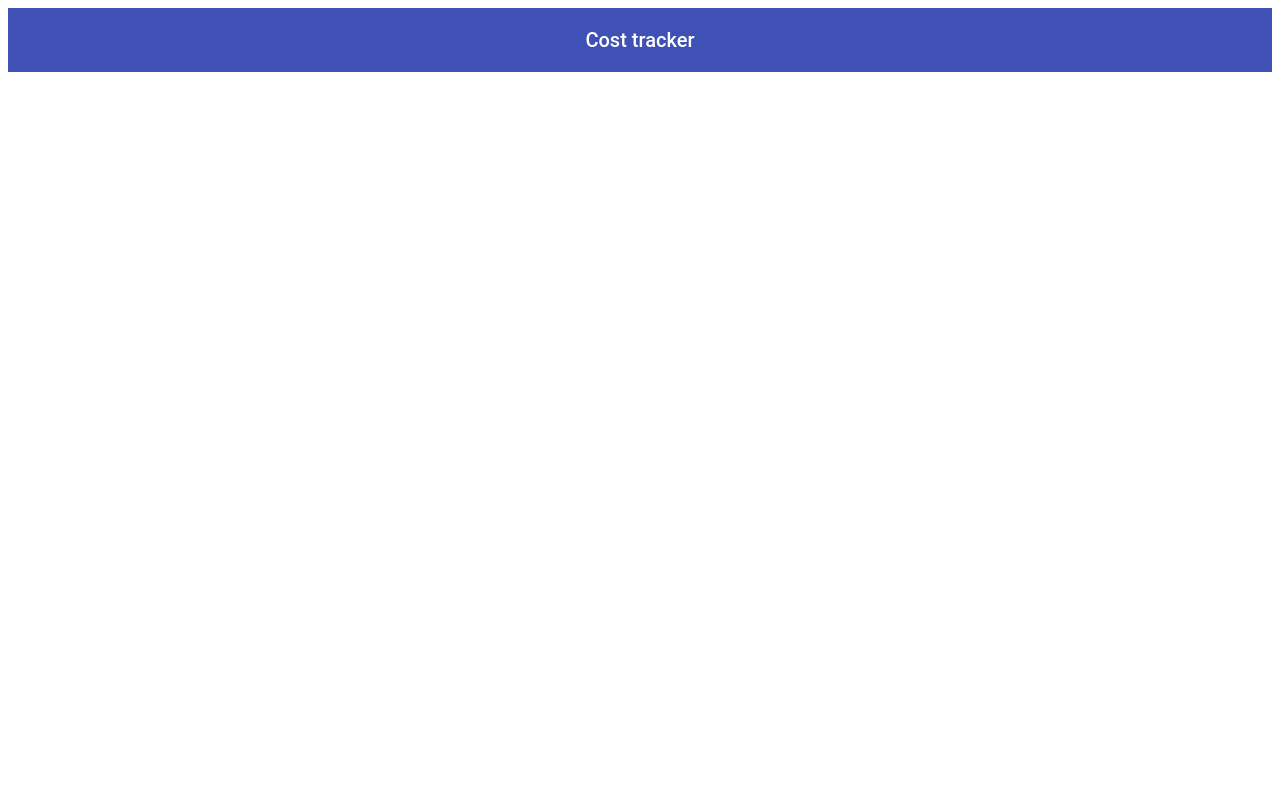
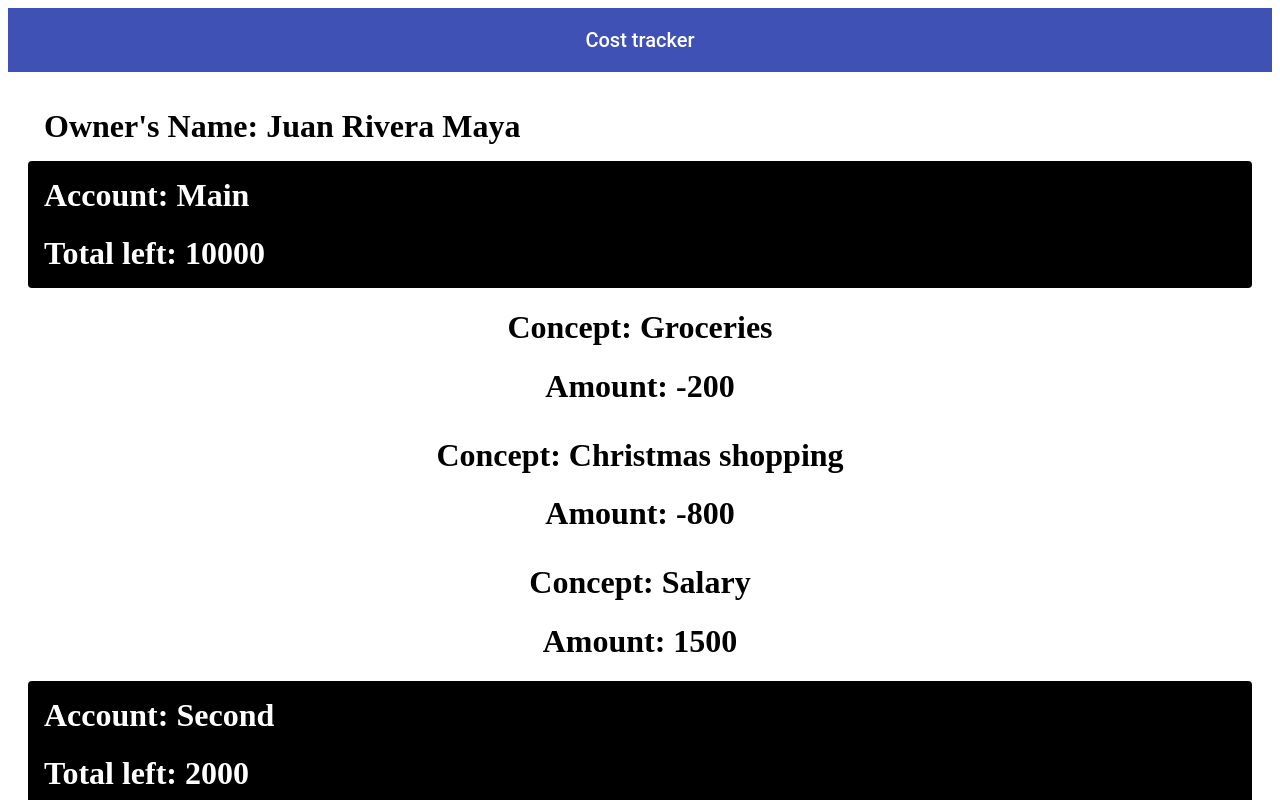
Before and after one commit to Jaumoso/cost-tracker, an Angular app in the folder FrontEnd/: page / in a window 1280 px wide. Shown: the top 800 px of the page. Built offline with nearby package versions, Linux system fonts and the light colour scheme.

Commit message:
user serv and bill component created

```diff
--- a/FrontEnd/src/app/app.component.html
+++ b/FrontEnd/src/app/app.component.html
@@ -1 +1,2 @@
 <mat-toolbar color="primary"> <span>Cost tracker</span> </mat-toolbar>
+<app-bills></app-bills>
--- a/FrontEnd/src/app/app.module.ts
+++ b/FrontEnd/src/app/app.module.ts
@@ -11,10 +11,12 @@
 import { AppComponent } from './app.component';
 
 import 'hammerjs';
+import { BillsComponent } from './bills/bills.component';
 
 @NgModule({
   declarations: [
-    AppComponent
+    AppComponent,
+    BillsComponent
   ],
   imports: [
     BrowserModule,
--- /dev/null
+++ b/FrontEnd/src/app/bills/bills.component.html
@@ -0,0 +1,30 @@
+<div  fxLayout = "column"
+      class="container"    >
+
+
+  <div >
+    <mat-list-item *ngFor="let user of users">
+      <mat-card class="name">
+        <h1>Owner's Name: {{user.name}} {{user.surname1}} {{user.surname2}}</h1>
+      </mat-card>
+      <div id="main">
+        <mat-list-item *ngFor="let account of user.accounts">
+          <mat-card class="account">
+            <h1>Account: {{account.name}} </h1>
+            <h1>Total left: {{account.totalMoney}} </h1>
+          </mat-card>
+          <div id="main">
+            <mat-list-item *ngFor="let operation of account.operations">
+              <mat-card class="operation">
+                <h1>Concept: {{operation.concept}}</h1>
+                <h1>Amount: {{operation.amount}}</h1>
+              </mat-card>
+            </mat-list-item>
+          </div>
+        </mat-list-item>
+      </div>
+    </mat-list-item>
+  </div>
+
+
+</div>
--- /dev/null
+++ b/FrontEnd/src/app/bills/bills.component.scss
@@ -0,0 +1,14 @@
+.name {
+    text-align: left;
+
+}
+
+.account{
+    text-align: left;
+    background-color: black;
+    color: white;
+}
+
+.operation{
+    text-align: center;
+}
--- /dev/null
+++ b/FrontEnd/src/app/bills/bills.component.ts
@@ -0,0 +1,27 @@
+import { Component, OnInit } from '@angular/core';
+
+import { UserService } from '../services/user.service';
+import { User } from '../shared/User';
+import { Account} from '../shared/Account';
+import { Operation} from '../shared/Operation';
+
+@Component({
+  selector: 'app-bills',
+  templateUrl: './bills.component.html',
+  styleUrls: ['./bills.component.scss']
+})
+export class BillsComponent implements OnInit {
+
+  users: User[] ;
+  accounts: Account[];
+  operations: Operation[];
+
+  constructor(private userService: UserService) { }
+
+  ngOnInit() {
+    this.users = this.userService.getUsers();
+    // this.accounts = this.users.accounts;
+
+  }
+
+}
--- /dev/null
+++ b/FrontEnd/src/app/services/user.service.ts
@@ -0,0 +1,16 @@
+import { Injectable } from '@angular/core';
+import { User } from '../shared/User';
+import { USERS } from '../shared/Users';
+
+@Injectable({
+  providedIn: 'root'
+})
+export class UserService {
+
+
+  constructor() { }
+
+  getUsers(): User[]{
+    return USERS;
+  }
+}
--- a/FrontEnd/src/styles.scss
+++ b/FrontEnd/src/styles.scss
@@ -1 +1,10 @@
 /* You can add global styles to this file, and also import other style files */
+.container {
+    margin: 20px;
+    display:flex;
+}
+#main div{
+    margin: 5px;
+    display:flex;
+    flex-direction: column;
+  }
```
Also changed, not shown: FrontEnd/src/app/app.component.scss (line endings or trailing spaces), 2 other files (tests, documents, lock files or other folders).
